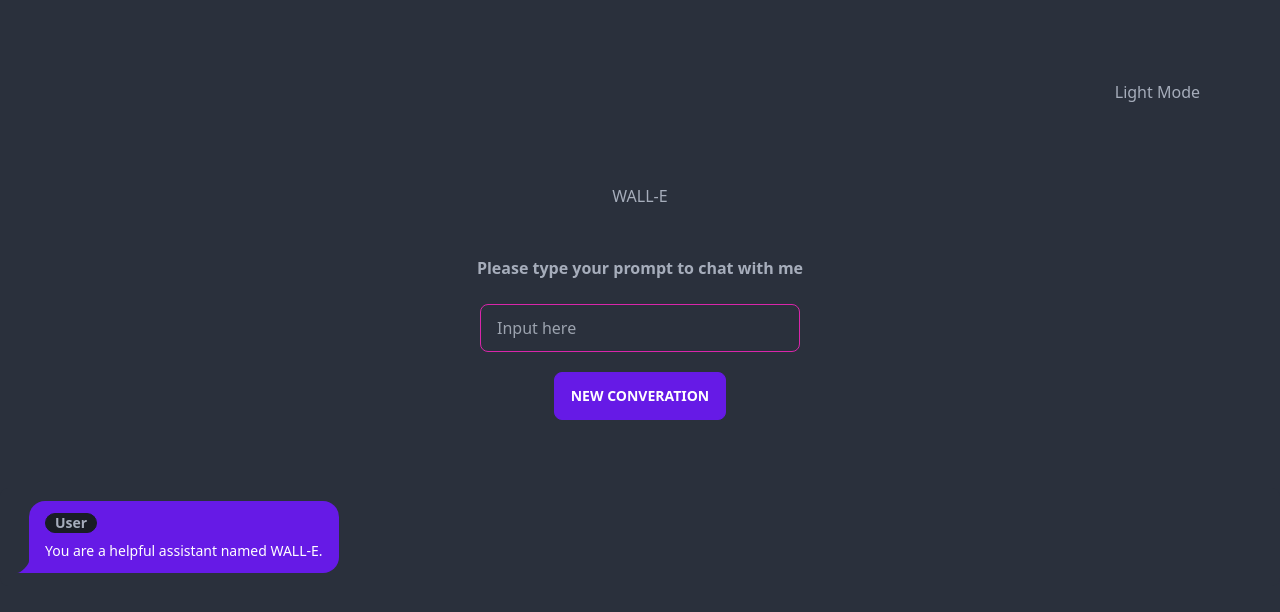
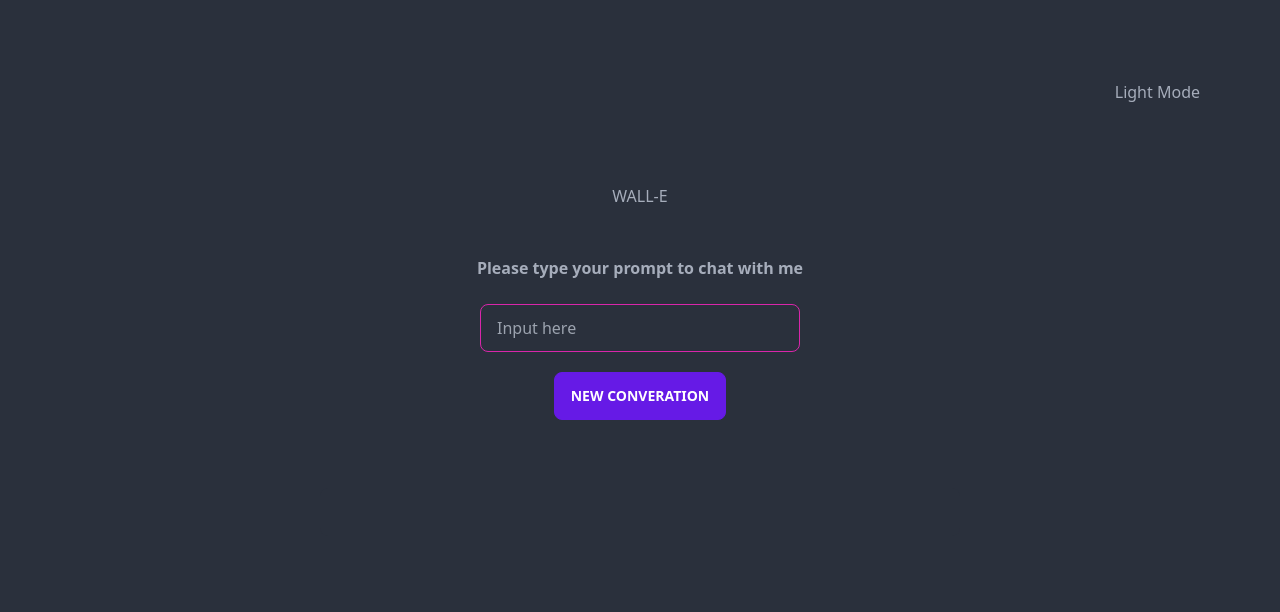
Before and after one commit to souyang/chatbot-chatgpt, a Next.js app: page / in a window 1280 px wide. Shown: the top 612 px of the page. Built offline with nearby package versions, Linux system fonts and the light colour scheme.

Commit message:
update code

```diff
--- a/src/components/ChatDialog.tsx
+++ b/src/components/ChatDialog.tsx
@@ -7,17 +7,18 @@
  const ChatDialog: React.FC<ChatDialogProp> = ({ item }: ChatDialogProp) => {
     return (
     <>
+
      {item.role === "assistant" ? (
-      <div className='chat chat-end'>
+      <div className='chat chat-end mb-5'>
           <div className='chat-bubble chat-bubble-secondary'>
-              <strong className='badge badge primary'>{CHATBOT_NAME}</strong>
+              <strong className='badge badge primary mb-1'>{CHATBOT_NAME}</strong>
               <br />
               {item.content}
           </div>
         </div>) :
-            (<div className='chat chat-start'>
+            (<div className='chat chat-start mb-5'>
             <div className='chat-bubble chat-bubble-primary'>
-                <strong className='badge badge primary'>{USER_NAME}</strong>
+                <strong className='badge badge primary mb-1'>{USER_NAME}</strong>
                 <br />
                 {item.content}
             </div>
--- a/src/pages/index.tsx
+++ b/src/pages/index.tsx
@@ -7,7 +7,7 @@
 export default function Home() {
   const [inputValue, setInputVaule] = useState("");
   const inputRef = useRef<HTMLInputElement>(null);
-  const conversationListRef = useRef<ChatCompletionRequestMessage[]>(INITIAL_CONVERSATION);
+  const [conversationList, setConverstationList] = useState<ChatCompletionRequestMessage[]>([]);
   const handleInput = useCallback(
     (e: ChangeEvent<HTMLInputElement>) => {
       setInputVaule(e.target.value)
@@ -17,8 +17,7 @@
   const handleKeyDown = async (e: KeyboardEvent<HTMLInputElement>) => {
 
       if (e.key === "Enter") {
-        const chatHistory = [...conversationListRef.current, {role: "user", content: inputValue}]
-        conversationListRef.current = [...conversationListRef.current, {role: "user", content: inputValue}];
+        const chatHistory: ChatCompletionRequestMessage[] = [...conversationList, {role: "user", content: inputValue}]
         const response = await fetch("/api/openAIChat", {
           method: "POST",
           headers: {
@@ -29,12 +28,12 @@
 
         const data = await response.json()
         setInputVaule("")
-        conversationListRef.current = [...conversationListRef.current, {role: "assistant", content: data.result}];
+        setConverstationList([...chatHistory, {role: "assistant", content: data.result}]);
       }
   }
   const handleRefresh = () => {
-    conversationListRef.current = [];
-    console.log('conversationListRef', conversationListRef);
+    setConverstationList([])
+    console.log('conversationList', conversationList);
     inputRef.current?.focus();
     setInputVaule("");
 
@@ -62,10 +61,12 @@
           <button className="btn btn-primary mt-5 mb-5" onClick={handleRefresh}>new converation</button>
       </div>
     </div>
-    <div className="textarea">
-       {conversationListRef.current.map((item, index) => ( <Fragment key={index}>
-       <ChatDialog item = {item}></ChatDialog>
-       </Fragment>))}
+    <div className="w-1/2 ml-auto mr-auto">
+       <div className="textarea">
+        {conversationList.map((item, index) => ( <Fragment key={index}>
+        <ChatDialog item = {item}></ChatDialog>
+        </Fragment>))}
+       </div>
     </div>
   </div>
   )
```
